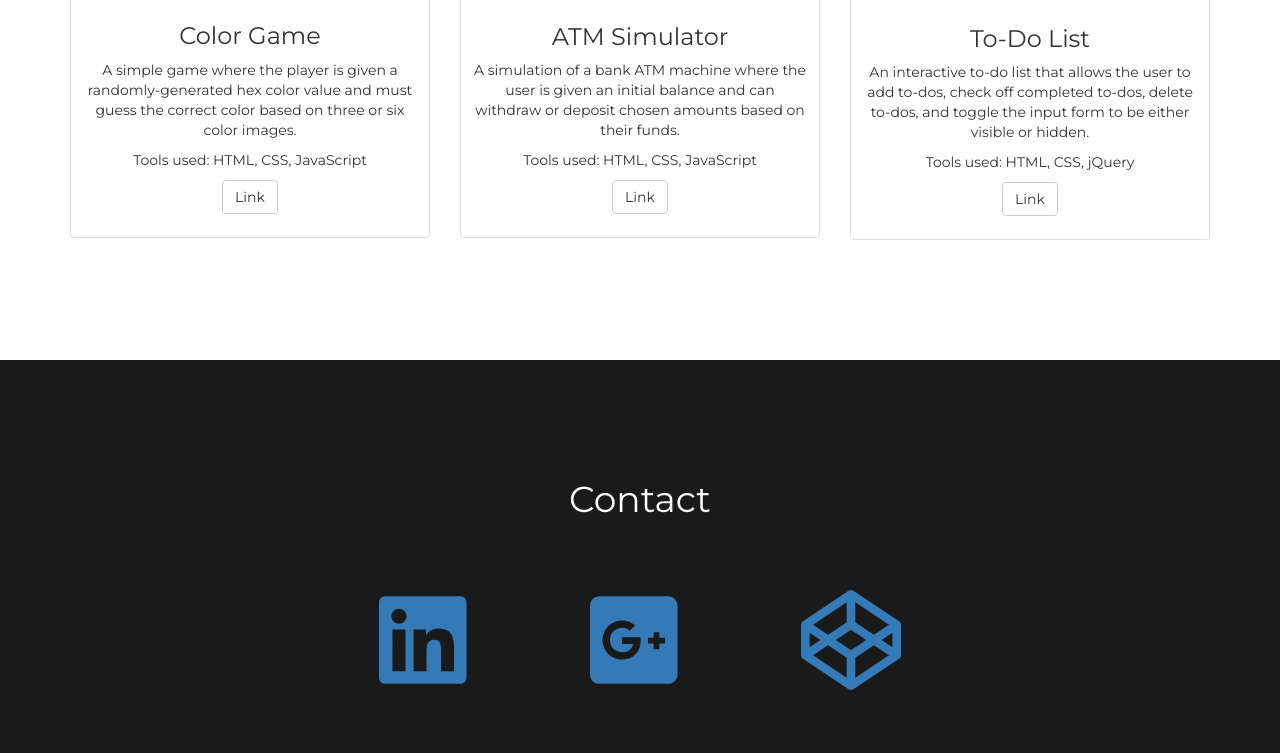
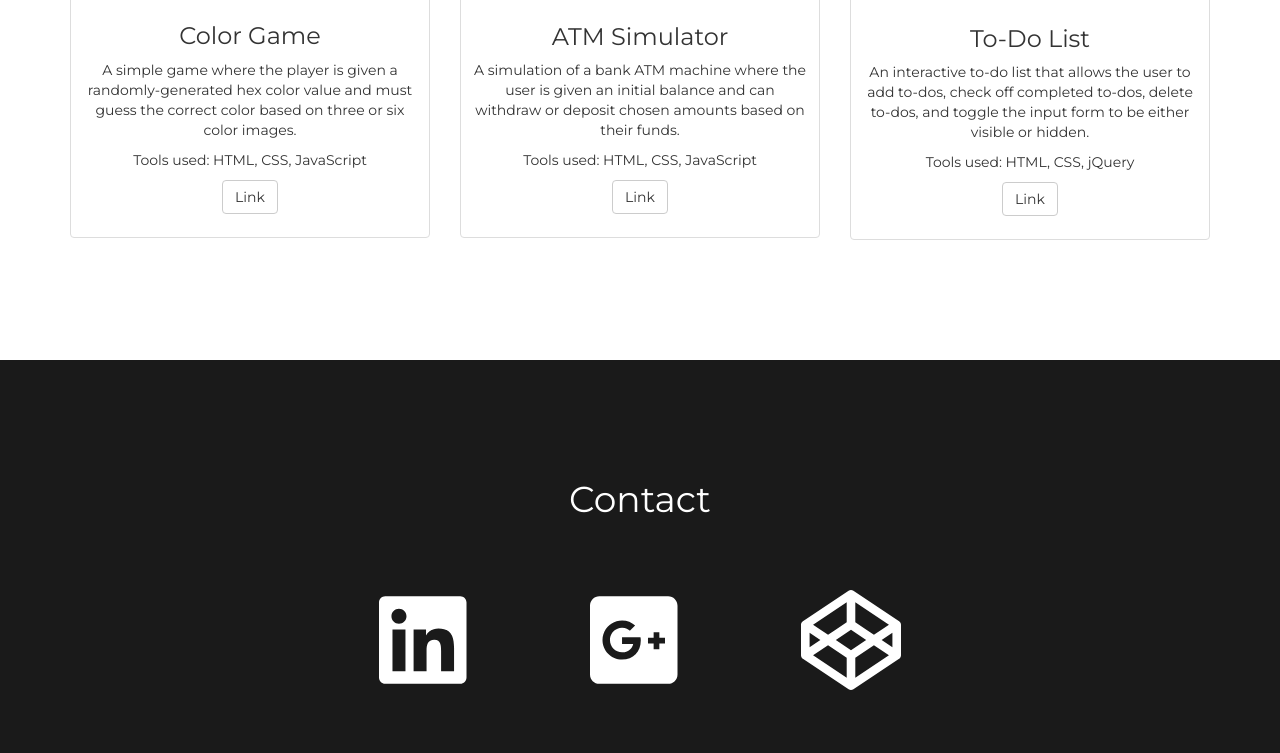
Before and after one commit to odykats/odykats.github.io, a plain HTML site: page index.html in a window 1280 px wide. Shown: the part 1911-2664 px from the top of the page. Drawn offline with nearby package versions, Linux system fonts and the light colour scheme.

Commit message:
Update styles.css

```diff
--- a/assets/css/styles.css
+++ b/assets/css/styles.css
@@ -94,6 +94,10 @@ textarea {
   color: white !important;
 }
 
+#icons a:link {
+  color: white !important;
+}
+
 #icons a:visited {
   color: white !important;
 }
```
